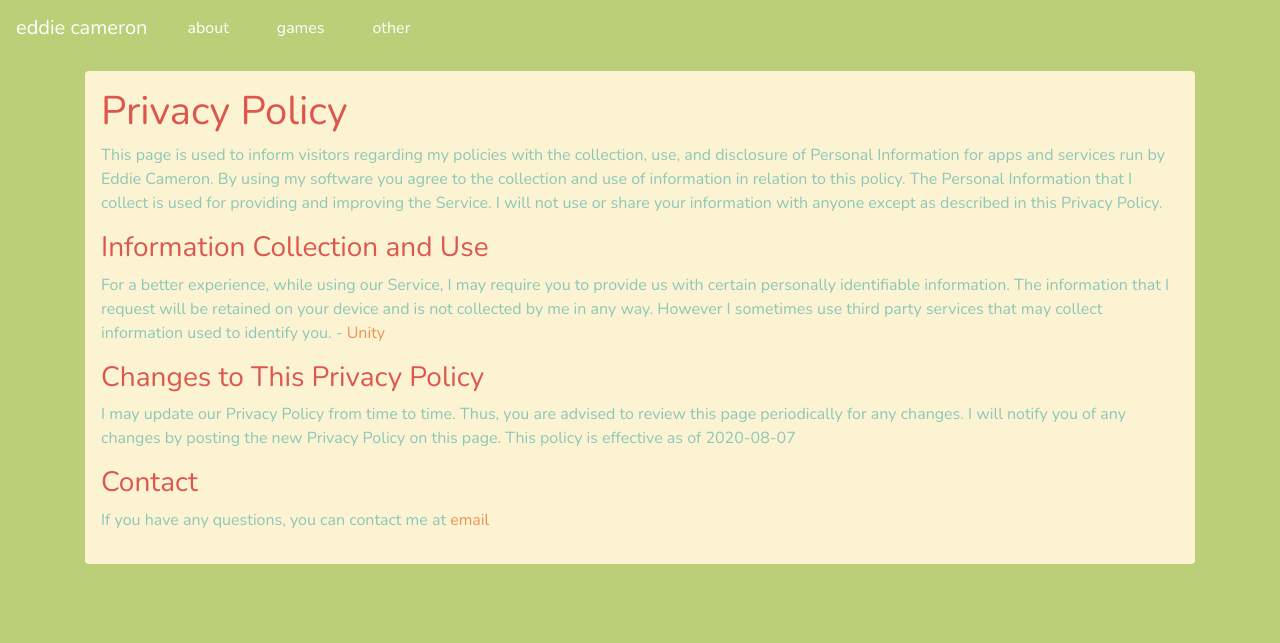
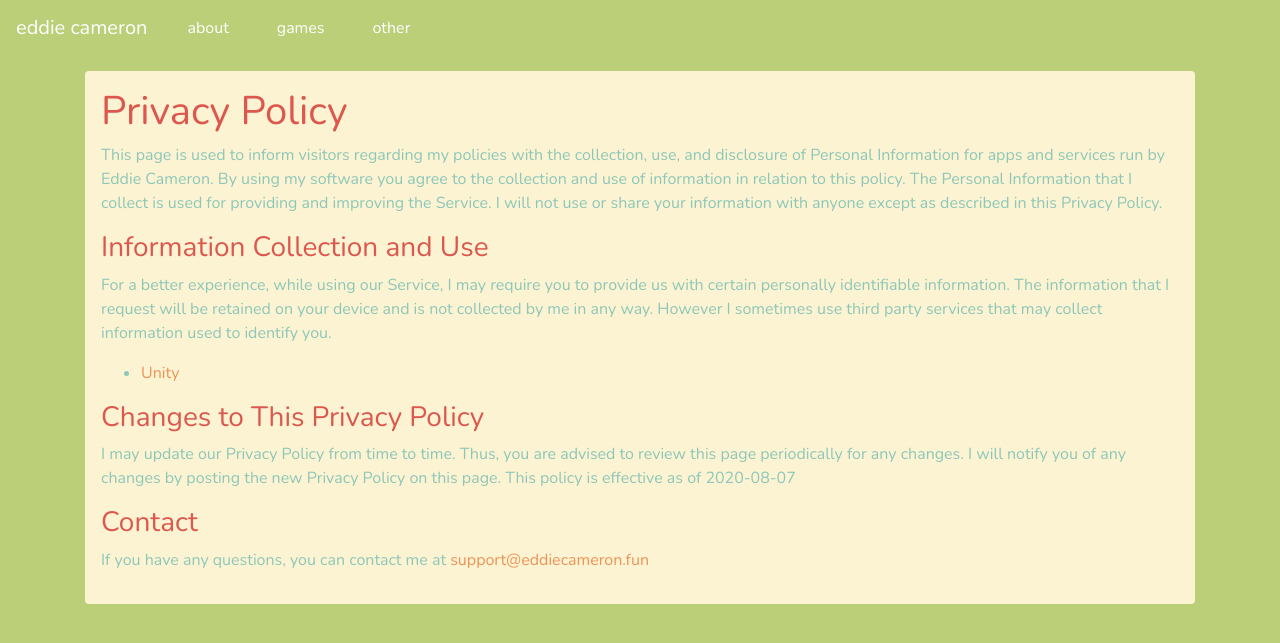
Before and after one commit to EddieCameron/eddiecameron.github.io, a Jekyll site: the page built from privacy/index.html, in a window 1280 px wide. Shown: the top 643 px of the page. Built offline with Jekyll 4.4.1, drawn with Linux system fonts in a browser that asks for light colours.

Commit message:
update privacy

```diff
--- a/privacy/index.html
+++ b/privacy/index.html
@@ -24,7 +24,11 @@ title: privacy
     <p>
         For a better experience, while using our Service, I may require you to provide us with certain personally identifiable information. The information that I request will be retained on your device and is not collected by me in any way.
         However I sometimes use third party services that may collect information used to identify you.
-        - <a href="https://unity3d.com/legal/privacy-policy">Unity</a>
+        <ul>
+        <li>
+        <a href="https://unity3d.com/legal/privacy-policy">Unity</a>
+        </li>
+        </ul>
     </p>
     <h3>Changes to This Privacy Policy</h3>
     <p>
@@ -33,7 +37,7 @@ title: privacy
     </p>
     <h3>Contact</h3>
     <p>
-        If you have any questions, you can contact me at <a href="mailto:support@eddiecameron.fun">email</a>
+        If you have any questions, you can contact me at <a href="mailto:support@eddiecameron.fun">support@eddiecameron.fun</a>
     </p>
   </div>
 </div><!-- /.container -->
```
